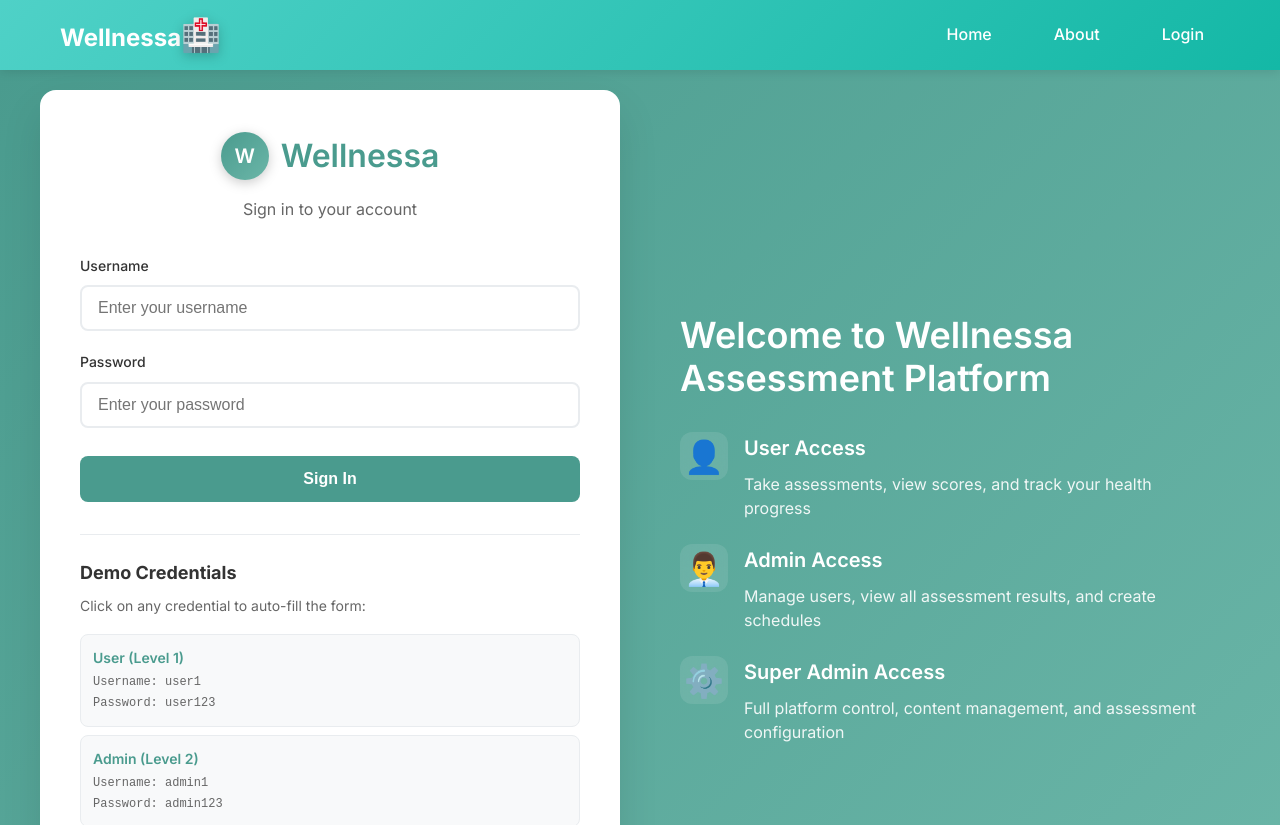
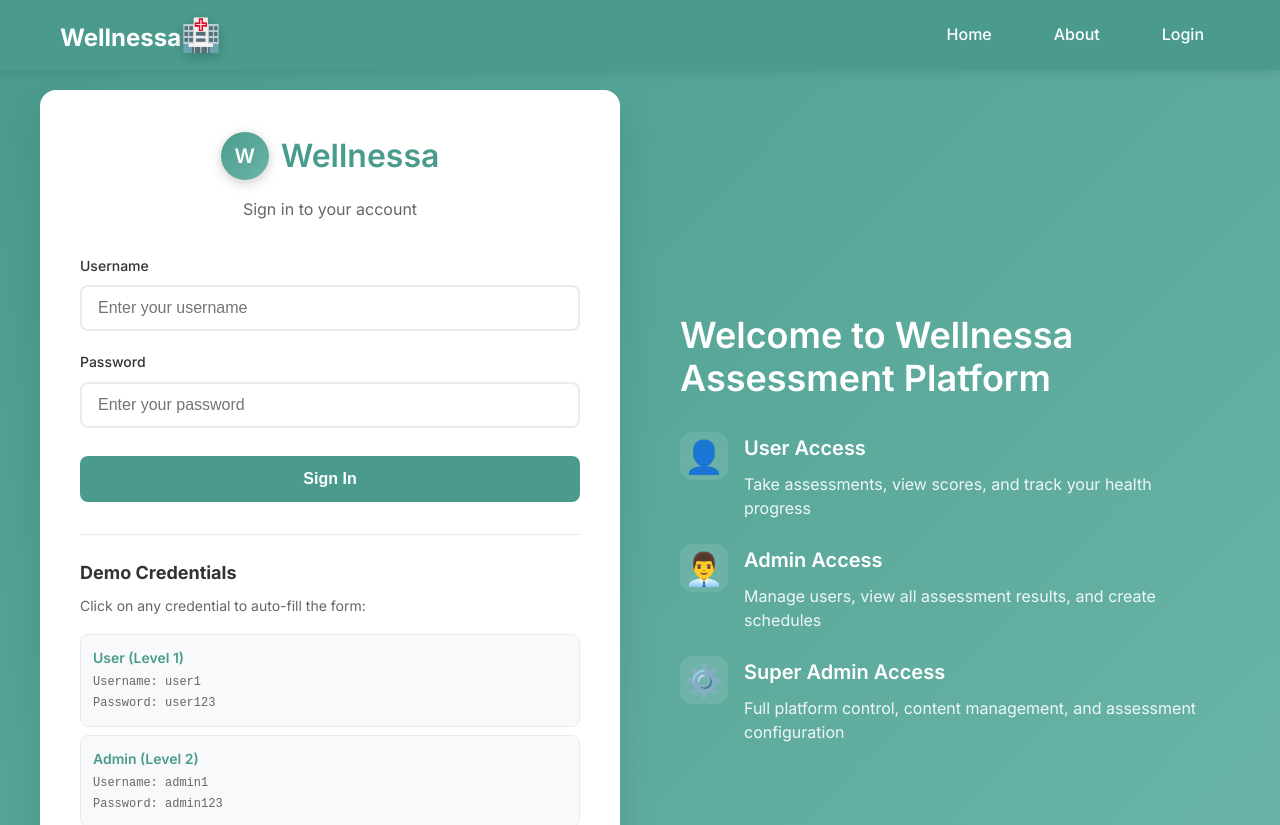
Before and after one commit to Anshul-Kanodia/wellnessa, a React (Create React App) app in the folder client/: page /login in a window 1280 px wide. Shown: the top 825 px of the page. Built offline with nearby package versions, Linux system fonts and the light colour scheme; the HTML template or start-up script is replaced by a standard one.

Commit message:
Fixed header colors

```diff
--- a/client/src/components/Header.css
+++ b/client/src/components/Header.css
@@ -1,7 +1,7 @@
 /* Header Styles */
 
 .header {
-  background: linear-gradient(135deg, #4fd1c7 0%, #14b8a6 100%);
+  background: linear-gradient(135deg, #4A9B8E 0%, #4A9B8E 100%);
   box-shadow: 0 2px 10px rgba(0,0,0,0.1);
   position: sticky;
   top: 0;
```
